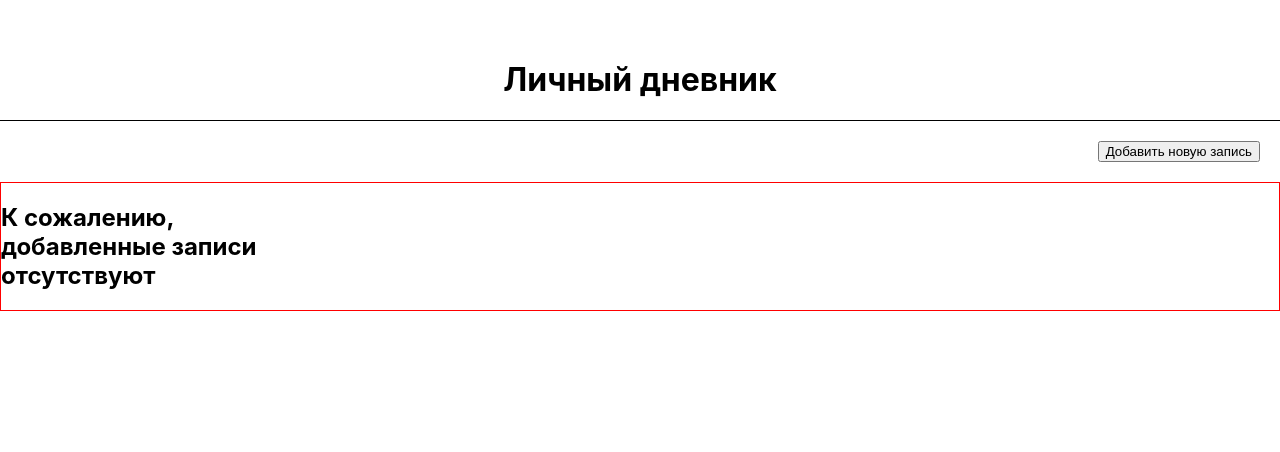
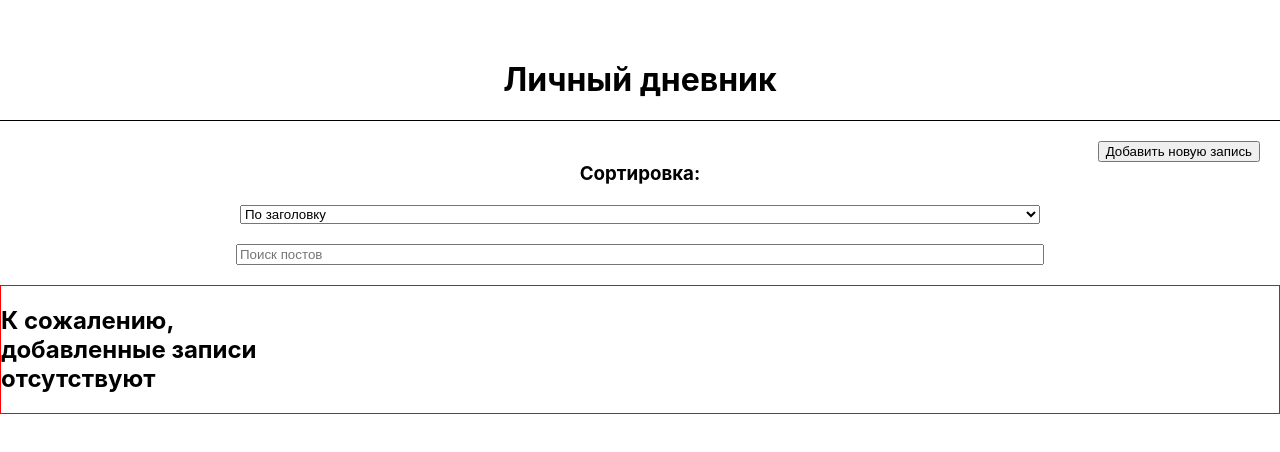
Before and after one commit to frestosnn/react-diary, a React (Create React App) app: page / in a window 1280 px wide. Shown: the top 452 px of the page. Built offline with nearby package versions, Linux system fonts and the light colour scheme.

Commit message:
добавление функционала сортировки и поиска

```diff
--- a/src/components/app/App.jsx
+++ b/src/components/app/App.jsx
@@ -1,9 +1,10 @@
 import './App.css';
 import Header from '../header/Header.jsx';
-import Card from '../card/Card.jsx';
+import Posts from '../posts/Posts.jsx';
 import AddCard from '../add-card/add-card.jsx';
 import Popup from '../popup/popup.jsx';
-import { useState } from 'react';
+import { useMemo, useState } from 'react';
+import Filter from '../filter/Filter';
 
 function App() {
   const storedPosts = localStorage.getItem('userPosts');
@@ -12,6 +13,19 @@ function App() {
   const [posts, setPosts] = useState(initialPosts);
 
   const [isOpen, setOpen] = useState(false);
+
+  const [filter, setFilter] = useState({ sort: '', query: '' });
+
+  const sortedPosts = useMemo(() => {
+    if (filter.sort) {
+      return [...posts].sort((a, b) => a[filter.sort].localeCompare(b[filter.sort]));
+    }
+    return posts; // Вернуть исходный массив, если сортировка не выбрана
+  }, [filter.sort, posts]);
+
+  const sortedAndSearchedPosts = useMemo(() => {
+    return sortedPosts.filter(post => post.title.toLowerCase().includes(filter.query));
+  }, [filter.query, sortedPosts]);
 
   function handlePopupOpen() {
     setOpen(true);
@@ -42,14 +56,8 @@ function App() {
       <Header />
       <AddCard handlePopupOpen={handlePopupOpen} />
       <Popup state={isOpen} closePopup={closePopup} createPost={createPost}></Popup>
-
-      <section className="cards">
-        {posts.length !== 0 ? (
-          posts.map(item => <Card key={item.id} card={item} removePost={removePost} />)
-        ) : (
-          <h2>К сожалению, добавленные записи отсутствуют</h2>
-        )}
-      </section>
+      <Filter filter={filter} setFilter={setFilter} />
+      <Posts posts={sortedAndSearchedPosts} removePost={removePost} />
     </>
   );
 }
--- a/src/components/card/Card.jsx
+++ b/src/components/card/Card.jsx
@@ -1,6 +1,7 @@
 import './card.css';
 
 function Card({ card, removePost }) {
+  const date = card.createdAt;
   return (
     <div className="card">
       <h3 className="card__title">{card.title}</h3>
@@ -8,6 +9,7 @@ function Card({ card, removePost }) {
       <button className="card__button" onClick={() => removePost(card)}>
         Удалить
       </button>
+      <p className="card__date">Дата создания записи: {date} </p>
     </div>
   );
 }
--- /dev/null
+++ b/src/components/filter/Filter.jsx
@@ -0,0 +1,28 @@
+import React from 'react';
+import SortPosts from '../sort-posts/SortPosts';
+import './filter.css';
+
+function Filter({ filter, setFilter }) {
+  return (
+    <section className="filter">
+      <SortPosts
+        options={[
+          { value: 'title', name: 'По заголовку' },
+          { value: 'text', name: 'По содержанию' },
+          { value: 'createdAt', name: 'По дате' }
+        ]}
+        value={filter.sort}
+        onChange={selectedSort => setFilter({ ...filter, sort: selectedSort })}
+      />
+
+      <input
+        className="filter__input"
+        placeholder="Поиск постов"
+        value={filter.query}
+        onChange={e => setFilter({ ...filter, query: e.target.value })}
+      ></input>
+    </section>
+  );
+}
+
+export default Filter;
--- /dev/null
+++ b/src/components/filter/filter.css
@@ -0,0 +1,18 @@
+.filter {
+  display: flex;
+  flex-direction: column;
+  align-items: center;
+  gap: 20px;
+}
+
+.filter__input {
+  width: 800px;
+}
+
+.filter__select {
+  width: 800px;
+}
+
+.sort__name {
+  margin: 0;
+}
--- a/src/components/popup/popup.jsx
+++ b/src/components/popup/popup.jsx
@@ -7,9 +7,13 @@ function Popup({ state, closePopup, createPost }) {
 
   function addNewPost(evt) {
     evt.preventDefault();
+
+    const date = new Date().toLocaleDateString();
     const newPost = {
+      id: Date.now(),
       title: inputName,
-      text: inputText
+      text: inputText,
+      createdAt: date
     };
 
     createPost(newPost);
--- /dev/null
+++ b/src/components/posts/Posts.jsx
@@ -0,0 +1,18 @@
+import React from 'react';
+import Card from '../card/Card.jsx';
+
+function Posts({ posts, removePost }) {
+  return (
+    <section className="cards">
+      {posts.length !== 0 ? (
+        posts.map(item => <Card key={item.id} card={item} removePost={removePost} />)
+      ) : (
+        <h2 style={{ display: 'flex', justifyContent: 'center', alignItems: 'center' }}>
+          К сожалению, добавленные записи отсутствуют
+        </h2>
+      )}
+    </section>
+  );
+}
+
+export default Posts;
--- /dev/null
+++ b/src/components/sort-posts/SortPosts.jsx
@@ -0,0 +1,26 @@
+import React from 'react';
+
+function SortPosts({ options, value, onChange }) {
+  return (
+    <>
+      <h3 className="sort__name">Сортировка:</h3>
+      <select
+        className="filter__select"
+        value={value}
+        onChange={event => onChange(event.target.value)}
+      >
+        <option className="sort__option" disabled>
+          Сортировка по:
+        </option>
+
+        {options.map(option => (
+          <option className="sort__option" value={option.value} key={option.value}>
+            {option.name}
+          </option>
+        ))}
+      </select>
+    </>
+  );
+}
+
+export default SortPosts;
```
